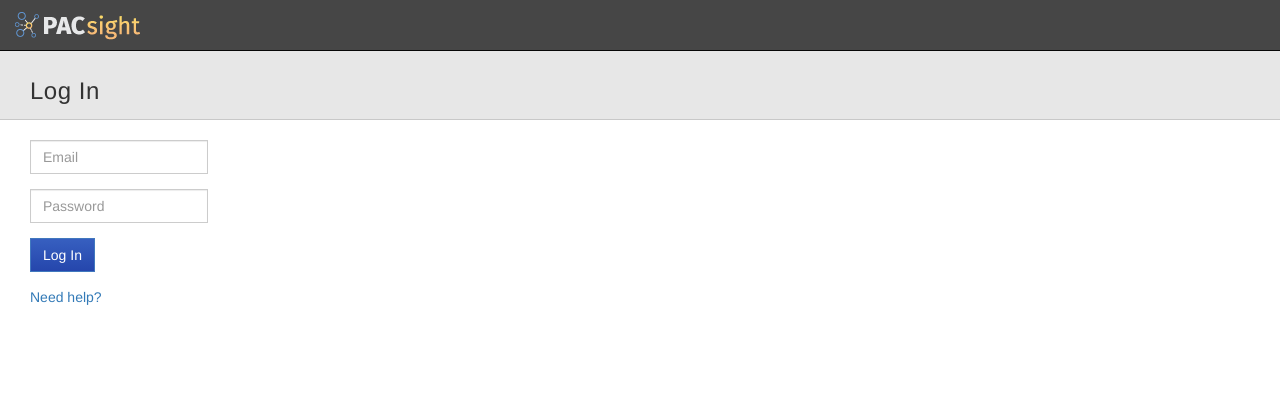
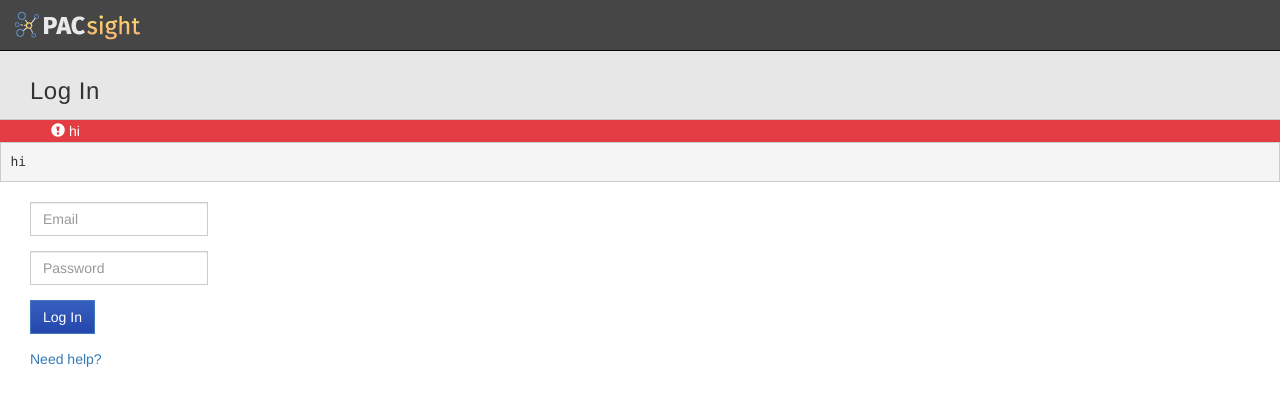
Before and after one commit to pdoise/stitch, an Angular app: page /login in a window 1280 px wide. Shown: the top 406 px of the page. Built offline with nearby package versions, Linux system fonts and the light colour scheme.

Commit message:
save work

```diff
--- a/angular-cli.json
+++ b/angular-cli.json
@@ -18,7 +18,7 @@
       "mobile": false,
       "styles": [
         "../node_modules/bootstrap/dist/css/bootstrap.css",
-        "styles.css"
+        "styles.scss"
       ],
       "scripts": [],
       "environments": {
--- /dev/null
+++ b/src/app/common/components/page-level-messages/page-level-messages.component.html
@@ -0,0 +1,9 @@
+<div
+  *ngIf="msg"
+  class="page-level-messages">
+  <div
+    class="alert alert-{{type}}"
+    role="alert"><span class="glyphicon glyphicon-exclamation-sign"></span>
+      {{msg}}
+  </div><pre>{{msg}}</pre>
+</div>
--- /dev/null
+++ b/src/app/common/components/page-level-messages/page-level-messages.component.ts
@@ -0,0 +1,17 @@
+import { Component, Input} from '@angular/core';
+
+@Component({
+  selector: 'page-level-messages',
+  templateUrl: './page-level-messages.component.html',
+  styleUrls: ['./page-level-messages.component.scss']
+})
+export class PageLevelMessagesComponent {
+
+  @Input() msg = 'hi';
+  @Input() type = 'danger';
+
+  forCurrentRoute(messages, type) {
+    this.msg = messages;
+    this.type = type;
+  }
+}
--- a/src/app/login/login.component.html
+++ b/src/app/login/login.component.html
@@ -1,14 +1,6 @@
 <!--Header-->
 <page-header title='Log In'></page-header>
-<div
-  *ngIf="error"
-  class="page-level-messages">
-  <div
-    class="alert alert-danger"
-    role="alert"><span class="glyphicon glyphicon-exclamation-sign"></span>
-      {{error}}
-  </div>
-</div>
+<page-level-messages></page-level-messages>
 
 <div class="row">
   <form novalidate
--- a/src/app/login/login.component.ts
+++ b/src/app/login/login.component.ts
@@ -3,11 +3,11 @@ import { Router } from '@angular/router';
 import { FormBuilder, FormGroup, Validators } from '@angular/forms';
 
 import { AuthenticationService } from '../auth/authentication.service';
+import { PageLevelMessagesComponent } from '../common/components/page-level-messages/page-level-messages.component';
 
 @Component({
   selector: 'app-login',
-  templateUrl: './login.component.html',
-  styleUrls: ['./login.scss']
+  templateUrl: './login.component.html'
 })
 
 export class LoginComponent implements OnInit {
@@ -20,6 +20,7 @@ export class LoginComponent implements OnInit {
   constructor(
     private router: Router,
     private authenticationService: AuthenticationService,
+    private messages: PageLevelMessagesComponent,
     private fb: FormBuilder) {
       this.loginForm = fb.group({
         'email' : [null, Validators.required],
@@ -41,7 +42,7 @@ export class LoginComponent implements OnInit {
           this.router.navigate(['/']);
         },
         error => {
-          this.error = "We're sorry, your Email or Password was incorrect.";
+          this.messages.forCurrentRoute("We're sorry, your Email or Password was incorrect.", "danger")
           this.loading = false;
         }
       );
--- a/src/app/login/login.ts
+++ /dev/null
@@ -1,6 +0,0 @@
-export class Login {
-  constructor(
-    public email: string,
-    public password: string
-  ) {  }
-}
```
Also changed, not shown: src/app/app.module.ts (+5 -2 lines), src/app/common/components/page-level-messages/page-level-messages.component.scss (renamed from src/app/login/login.scss), src/styles.scss (renamed from src/styles.css).
